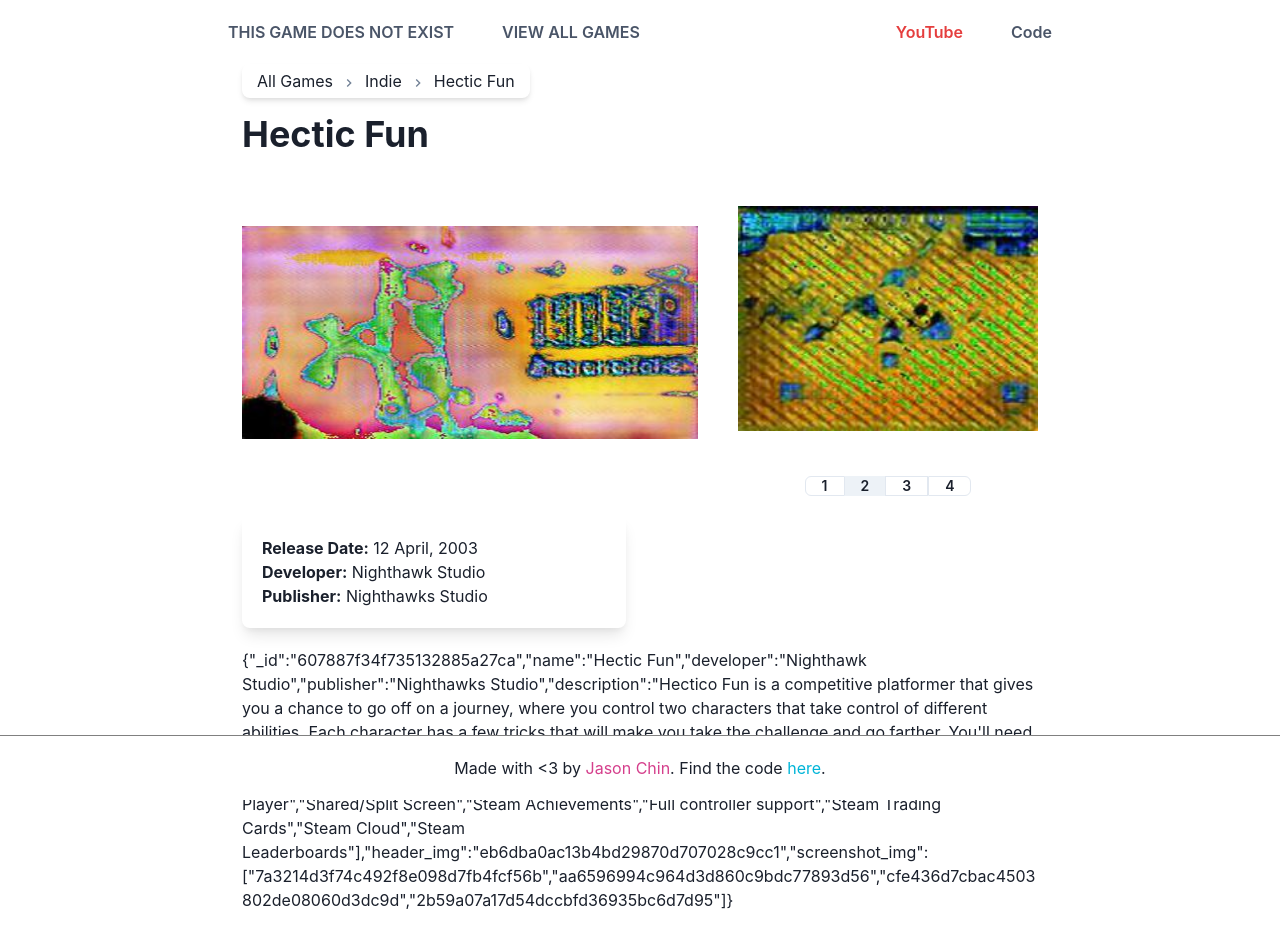
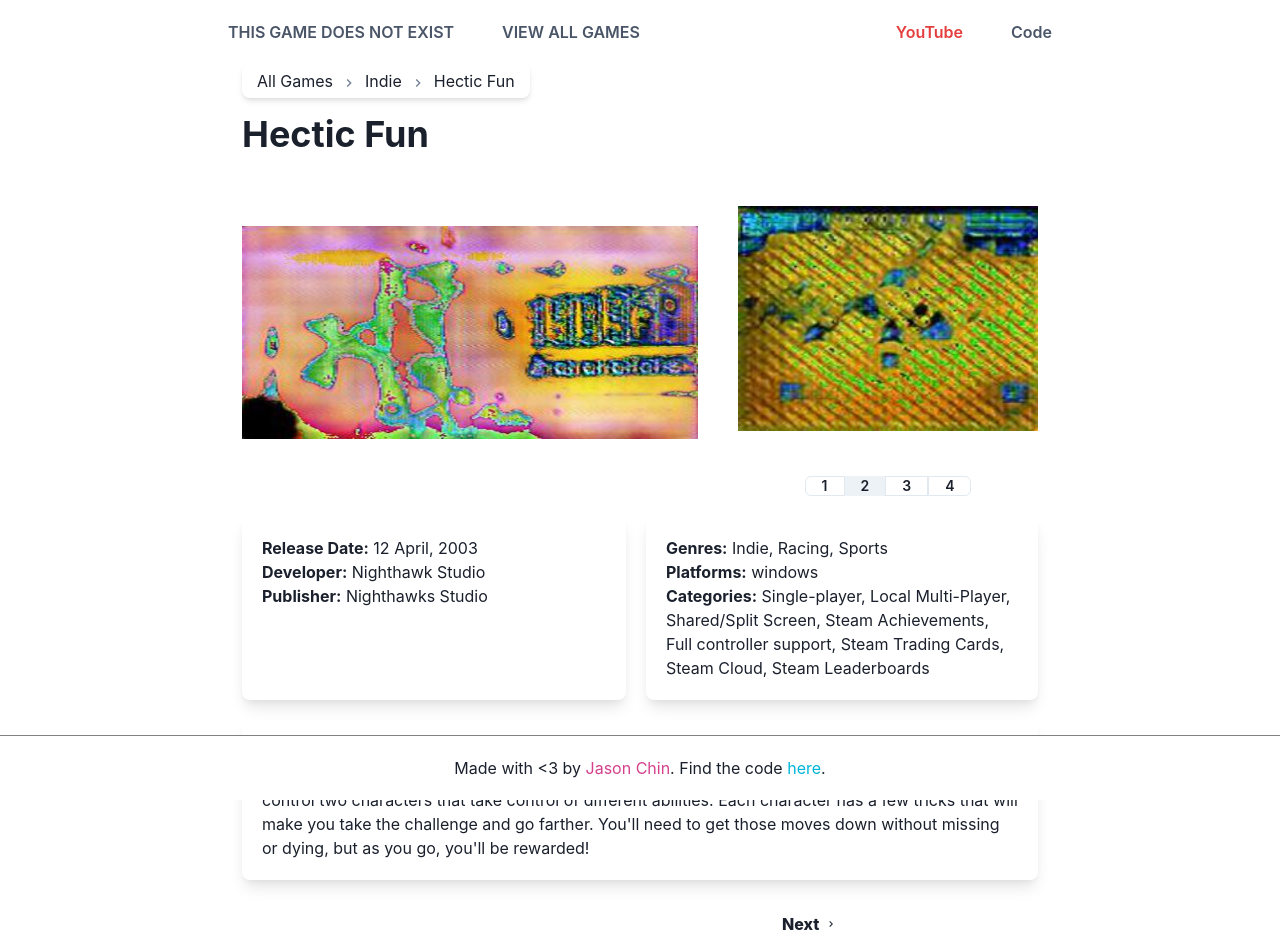
Before and after one commit to jrobchin/this-game-does-not-exist, a Next.js app in the folder app/: page /games/607887f34f735132885a27ca in a window 1280 px wide. Shown: the top 948 px of the page. Built offline with nearby package versions, Linux system fonts and the light colour scheme.

Commit message:
add info and points

```diff
--- a/app/pages/games/[id].tsx
+++ b/app/pages/games/[id].tsx
@@ -3,11 +3,20 @@ import Image from "next/image";
 import React, { FC } from "react";
 import { Game } from "../../types";
 import { getAllGames, getGame } from "../../util/games";
-import { Box, Container, Flex, Heading, Text, Spacer } from "@chakra-ui/react";
+import {
+  Box,
+  Container,
+  Flex,
+  Heading,
+  Text,
+  Spacer,
+  HStack,
+} from "@chakra-ui/react";
 import GamePageNav from "../../components/games/page-nav";
 import GameBreadcrumb from "../../components/games/breadcrumb";
 import Head from "next/head";
 import ScreenshotGallery from "../../components/games/screenshot-gallery";
+import { linkSync } from "node:fs";
 
 const logGameDataOnBrowser = (gameData: Game) => {
   if (typeof window !== "undefined") {
@@ -34,6 +43,19 @@ const GameImages: FC<{ gameData: Game }> = ({ gameData }) => (
   </Flex>
 );
 
+function descriptionLines(description: string): string[] {
+  let lines: string[] = [];
+
+  // Split and new line on points and dashes
+  let points = description
+    .split(/[\-\*•] /i)
+    .map((val, index) => (index > 0 ? `- ${val}` : val));
+  lines.push(...points);
+
+  // letter-punctuation-letter should probably be a new line and point
+  return lines;
+}
+
 type Props = {
   gameData: Game;
   releaseDate: string;
@@ -57,7 +79,8 @@ const GamePage: FC<Props> = ({ gameData, releaseDate, prevId, nextId }) => {
 
         <GameImages gameData={gameData} />
 
-        <Box p={5} my={5} borderRadius="lg" shadow="lg" maxW="sm">
+        <Flex my={5} direction={{ base: "column", md: "row" }}>
+          <Box p={5} borderRadius="lg" shadow="lg" minW={{ base: 0, md: "sm" }}>
             <Text>
               <b>Release Date:</b> {releaseDate}
             </Text>
@@ -69,9 +92,29 @@ const GamePage: FC<Props> = ({ gameData, releaseDate, prevId, nextId }) => {
             </Text>
           </Box>
 
+          <Spacer minW="20px" />
+
+          <Box p={5} borderRadius="lg" shadow="lg" minW={{ base: 0, md: "sm" }}>
+            <Text>
+              <b>Genres:</b> {gameData.genres.join(", ")}
+            </Text>
+            <Text>
+              <b>Platforms:</b> {gameData.platforms.join(", ")}
+            </Text>
+            <Text>
+              <b>Categories:</b> {gameData.categories.join(", ")}
+            </Text>
+          </Box>
+        </Flex>
+
         <Box my={5} />
 
-        <p>{JSON.stringify(gameData)}</p>
+        <Box p={5} borderRadius="lg" shadow="lg">
+          <Heading size="md">About</Heading>
+          {descriptionLines(gameData.description).map((line) => (
+            <Text>{line}</Text>
+          ))}
+        </Box>
 
         <GamePageNav my={5} prevId={prevId} nextId={nextId} />
       </Container>
```
Lines whose indentation alone changed are shown as unchanged.
